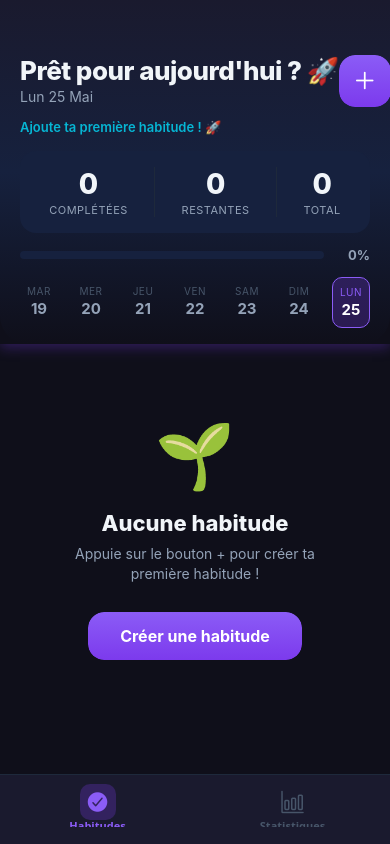
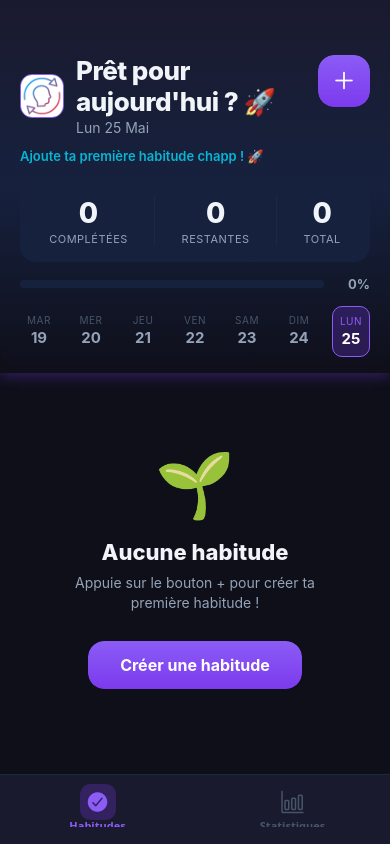
Before and after one commit to Boya31/habit-tracker, a React Native app: screen /Home in a window 390 px wide. Built offline with nearby package versions, Linux system fonts and the light colour scheme.

Commit message:
Fix: add icon1.png and remove expo-web-browser

```diff
--- a/src/screens/HomeScreen.js
+++ b/src/screens/HomeScreen.js
@@ -22,6 +22,7 @@ import {
   Animated,
   StatusBar,
   Dimensions,
+  Image,
 } from 'react-native';
 import { LinearGradient } from 'expo-linear-gradient';
 import { Ionicons } from '@expo/vector-icons';
@@ -62,7 +63,7 @@ export default function HomeScreen({ navigation }) {
 
   // 🎨 Message motivant selon le pourcentage
   const getMotivation = () => {
-    if (totalCount === 0) return 'Ajoute ta première habitude ! 🚀';
+    if (totalCount === 0) return 'Ajoute ta première habitude chapp ! 🚀';
     if (percentage === 100) return 'Parfait ! Toutes tes habitudes sont faites ! 🔥';
     if (percentage >= 75) return 'Excellent ! Continue comme ça ! 💪';
     if (percentage >= 50) return 'Bien ! Plus que quelques efforts ! ⭐';
@@ -161,13 +162,17 @@ export default function HomeScreen({ navigation }) {
           colors={['#1A1A2E', '#16213E', '#0F0F1A']}
           style={styles.header}
         >
-          {/* Titre et date */}
+          {/* Titre, logo et date */}
           <View style={styles.headerTop}>
-            <View>
-              <Text style={styles.greeting}>Prêt pour aujourd'hui ? 🚀
-
-              </Text>
-              <Text style={styles.dateText}>{todayStr}</Text>
+            <View style={styles.branding}>
+              <Image
+                source={require('../../assets/icon1.png')}
+                style={styles.logo}
+              />
+              <View style={styles.titleGroup}>
+                <Text style={styles.greeting}>Prêt pour aujourd'hui ? 🚀</Text>
+                <Text style={styles.dateText}>{todayStr}</Text>
+              </View>
             </View>
             <TouchableOpacity
               style={styles.addButton}
@@ -276,6 +281,23 @@ const styles = StyleSheet.create({
     justifyContent: 'space-between',
     alignItems: 'flex-start',
     marginBottom: 12,
+  },
+  branding: {
+    flexDirection: 'row',
+    alignItems: 'center',
+    flex: 1,
+  },
+  logo: {
+    width: 44,
+    height: 44,
+    borderRadius: 12,
+    marginRight: 12,
+    borderWidth: 1,
+    borderColor: COLORS.primaryLight,
+    backgroundColor: COLORS.card,
+  },
+  titleGroup: {
+    flexShrink: 1,
   },
   greeting: {
     fontSize: 26,
```
Also changed, not shown: assets/icon1.png (added).
